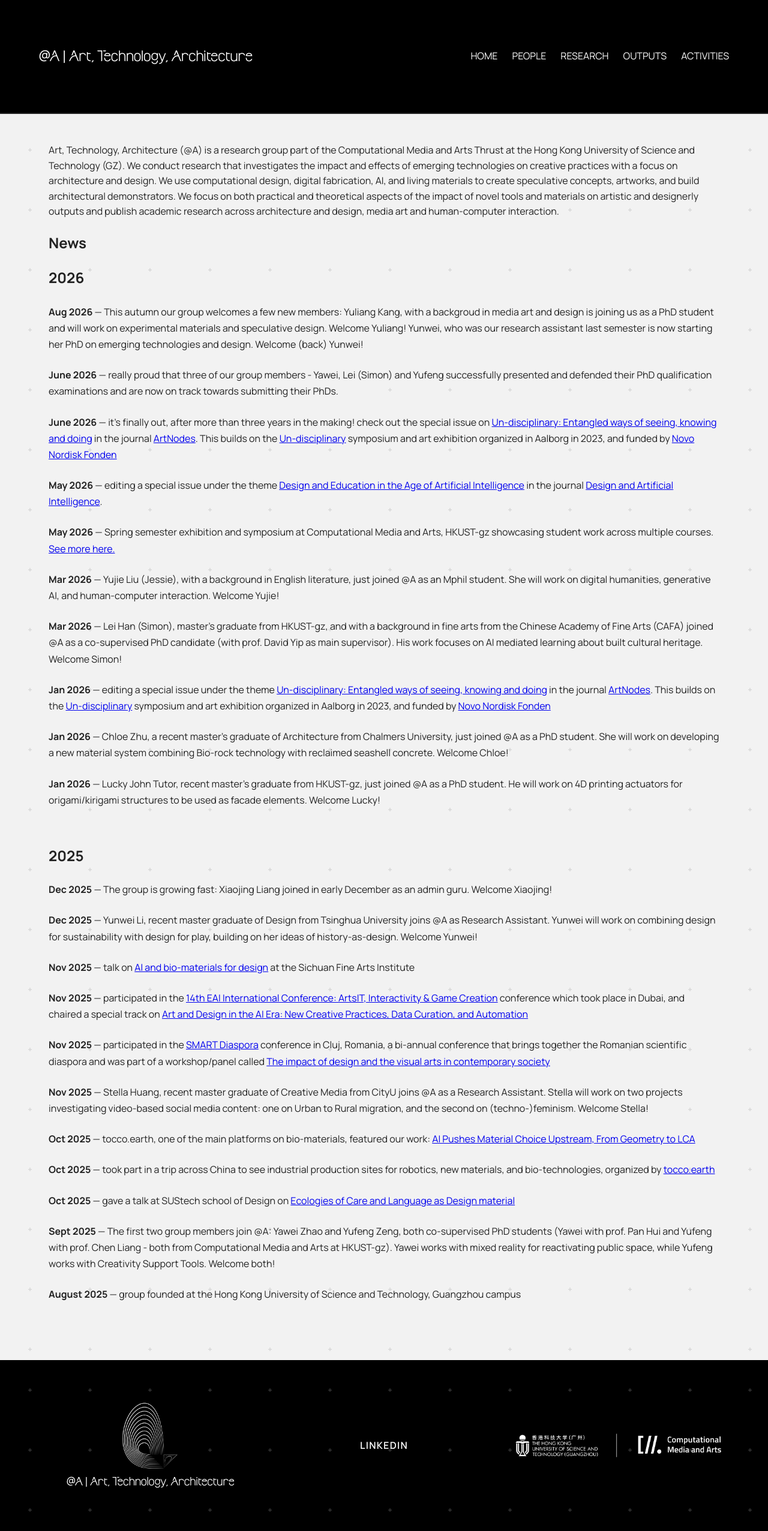
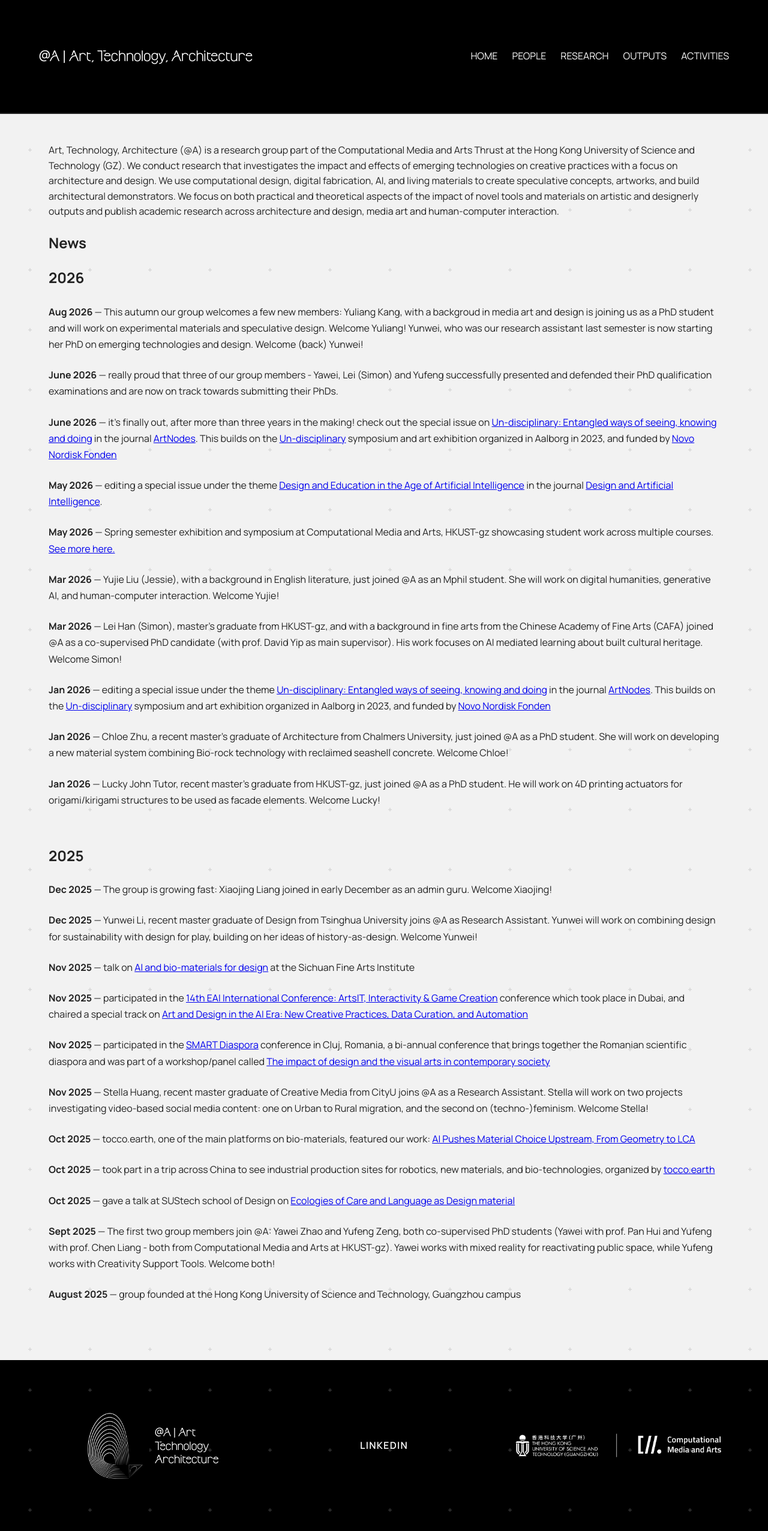
Before and after one commit to anqua/at-a, a Jekyll site: the page built from index.md, in a window 1280 px wide. Shown: the whole page at 60% size. Built offline with Jekyll 4.4.1, drawn with Linux system fonts in a browser that asks for light colours.

Commit message:
Move footer brand text beside the logo, break into 3 lines
- HTML: text is now "@A | Art<br>Technology<br>Architecture" (3
  lines) instead of one line "@A | Art, Technology, Architecture"
  below the logo
- CSS: .footer-col-side.footer-brand overrides the shared column
  layout back to row, so logo and text sit side by side. Compound
  selector used deliberately - a single-class .footer-brand rule of
  equal specificity lost the cascade to the later
  .footer-col-center, .footer-col-side rule regardless of the
  override's intent, since source order breaks specificity ties.
- .footer-group-name: text-align center -> left (reads better next
  to the logo than centered), added line-height for the 3-line stack

Verified with a local build + browser checks: text's left edge sits
to the right of the logo's right edge, both at nearly the same
top position (same row); text splits into exactly ["@A | Art",
"Technology", "Architecture"]; no overflow at 375px mobile.

Note: hit a stale-build artifact mid-task where an initial (non-clean)
jekyll build kept serving the pre-edit CSS despite the source file
being correct - a `rm -rf _site_test .jekyll-cache .sass-cache`
before rebuilding resolved it; worth remembering if a future change
appears to "not take" here.

```diff
--- a/_layouts/default.html
+++ b/_layouts/default.html
@@ -35,9 +35,9 @@
 <footer class="site-footer">
   <div class="footer-inner">
     <div class="footer-grid">
-      <div class="footer-col footer-col-side">
+      <div class="footer-col footer-col-side footer-brand">
         <img src="/at-a/assets/images/Logo_AtA.png" alt="@A logo" class="footer-logo-ata">
-        <span class="footer-group-name">@A | Art, Technology, Architecture</span>
+        <span class="footer-group-name">@A | Art<br>Technology<br>Architecture</span>
       </div>
       <div class="footer-col footer-contact">
         <a href="https://www.linkedin.com/company/108798972/" target="_blank" rel="noopener" class="footer-social-link">LinkedIn</a>
--- a/assets/css/style.css
+++ b/assets/css/style.css
@@ -389,7 +389,13 @@ h1 {
   font-family: "Molgan", system-ui, -apple-system, BlinkMacSystemFont, "Segoe UI", sans-serif;
   font-size: 2em;
   font-weight: 400;
-  text-align: center;
+  line-height: 1.3;
+  text-align: left;
+}
+
+.footer-col-side.footer-brand {
+  flex-direction: row;
+  gap: 1em;
 }
 
 .footer-grid {
```
